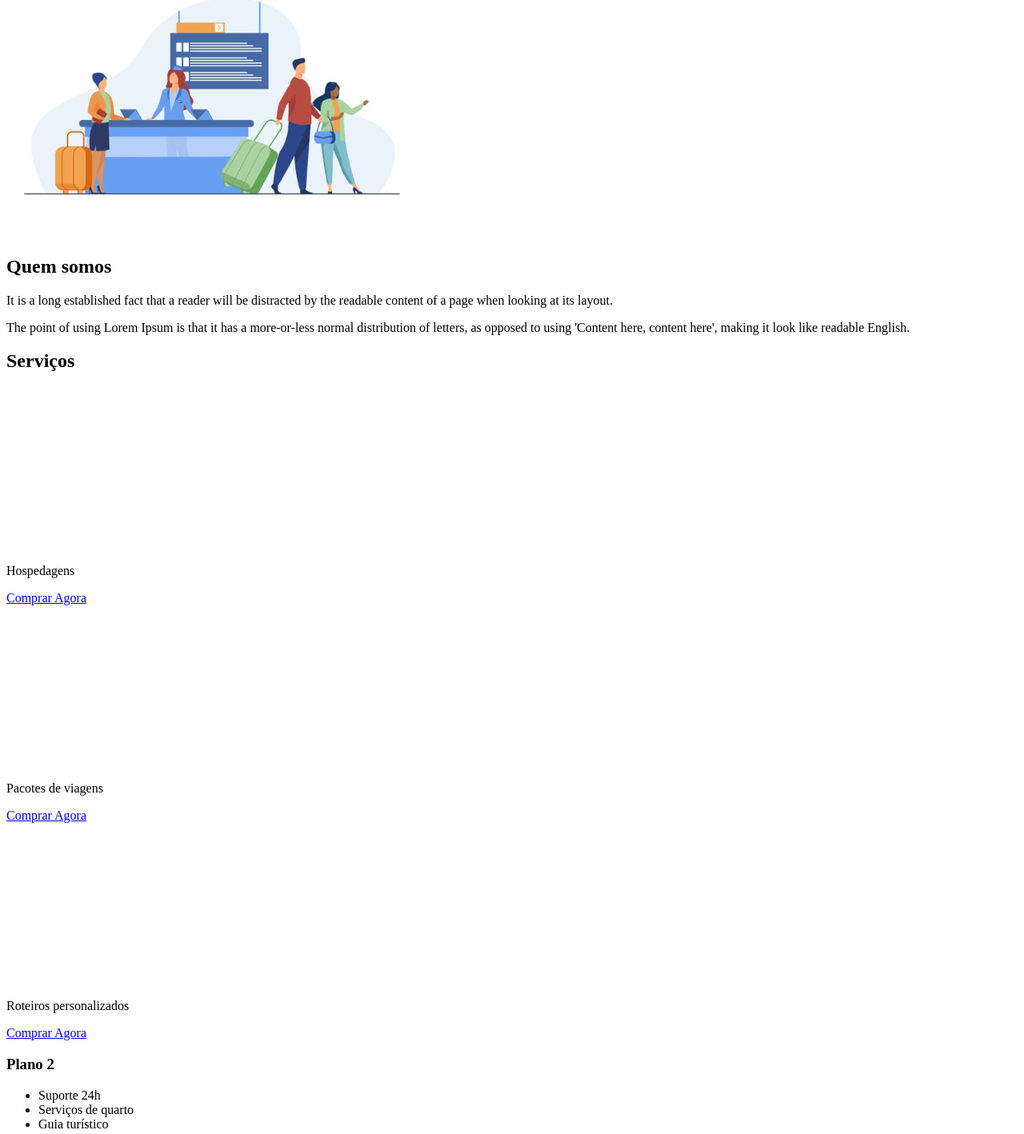
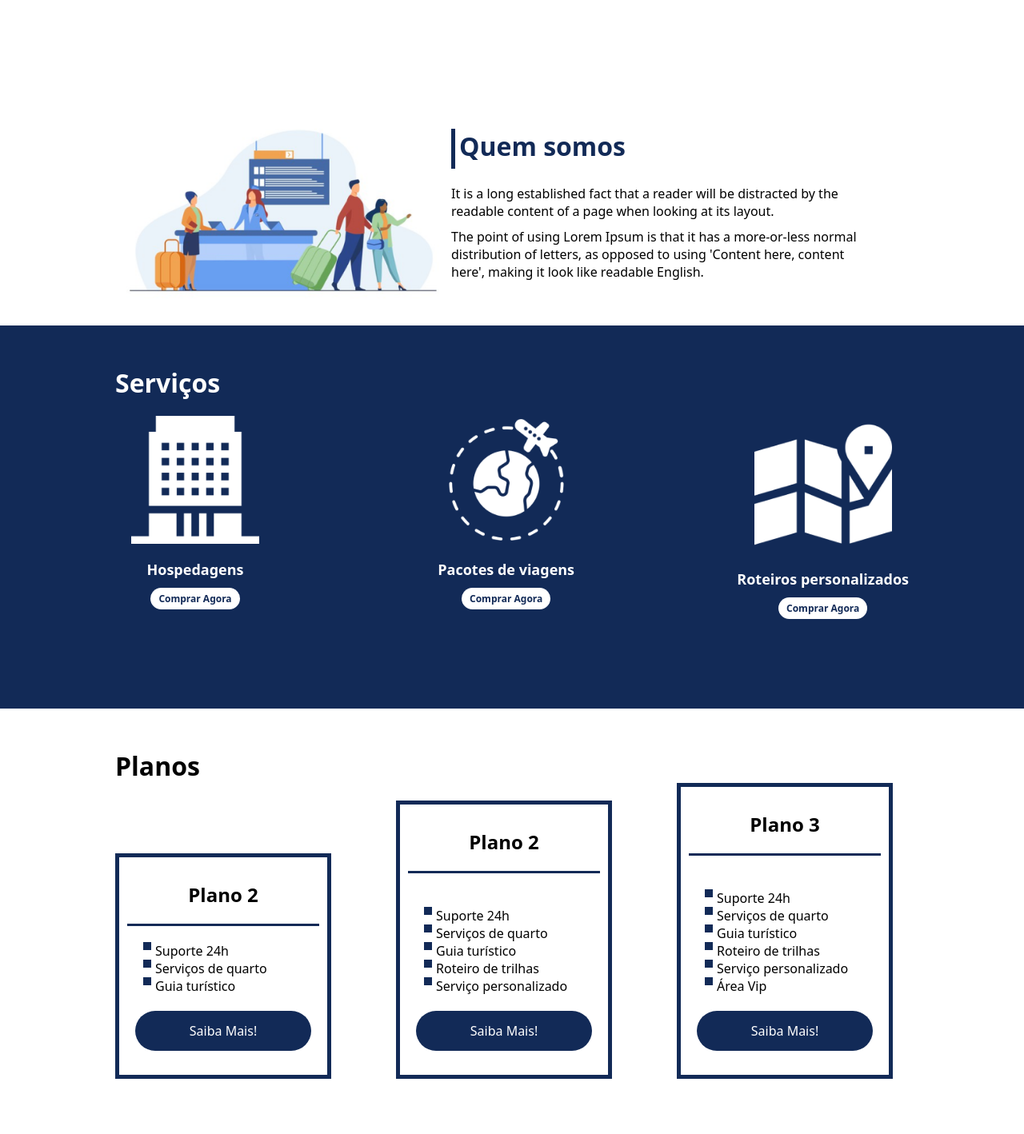
Before and after one commit to soumaisalex/Flexbox-css-dio, a plain HTML site: page index.html in a window 1280 px wide. Shown: the part 784-2202 px from the top of the page at 80% size. Drawn offline with Linux system fonts and the light colour scheme.

Commit message:
arquivos finais do projeto

```diff
--- a/index.html
+++ b/index.html
@@ -1,26 +1,34 @@
 <!DOCTYPE html>
 <html lang="pt-br">
+
 <head>
     <meta charset="UTF-8">
     <meta name="viewport" content="width=device-width, initial-scale=1.0">
     <title>Flex Turismos</title>
     <link rel="stylesheet" href="./style.css">
+    <link rel="stylesheet" href="https://fonts.googleapis.com">
+    <link rel="stylesheet" href="https://fonts.gstatic.com" crossorigin>
 </head>
+
 <body>
     <header>
+        <div class="flex-container menu">
+            <div>
                 <h1>FlexTurismos</h1>
-        <ul>
+            </div>
+            <ul class="list-items">
                 <li><a href="#quem-somos">Quem Somos</a></li>
                 <li><a href="#servicos">Serviços</a></li>
                 <li><a href="#planos">Planos</a></li>
             </ul>
+        </div>
     </header>
 
-    <div>
-        <div>
+    <div class="flex-container apresentacao">
+        <div class="texto-apresentacao">
             <h1>Flex <br>Turismos</h1>
             <p>O melhor serviço para você!</p>
-            <a href="">Saiba Mais!</a>
+            <a href="" class="btn">Saiba Mais!</a>
         </div>
 
         <div>
@@ -28,59 +36,65 @@
         </div>
     </div>
 
+    <div class="flex-container" id="quem-somos">
         <div>
+            <h2>Quem somos</h2>
+            <p>It is a long established fact that a reader will be distracted by the readable content of a page when
+                looking at its layout. </p>
+            <p>The point of using Lorem Ipsum is that it has a more-or-less normal distribution of letters, as opposed
+                to using 'Content here, content here', making it look like readable English.</p>
+        </div>
         <div>
             <img src="./images/1-quem-somos.png" alt="balcão de atendimento">
         </div>
-
-        <div>
-            <h2>Quem somos</h2>
-            <p>It is a long established fact that a reader will be distracted by the readable content of a page when looking at its layout. </p>
-            <p>The point of using Lorem Ipsum is that it has a more-or-less normal distribution of letters, as opposed to using 'Content here, content here', making it look like readable English.</p>
-        </div>
     </div>
 
-    <div>
+    <div class="container-externo">
+        <div class="flex-container" id="servicos">
             <div>
                 <h2>Serviços</h2>
             </div>
 
-        <div>
-            <div>
+            <div class="list-servicos">
+                <div class="item-servico">
                     <div><img src="./images/icon-2.png" alt="hospedagens"></div>
                     <p>Hospedagens</p>
                     <a href="#">Comprar Agora</a>
                 </div>
 
-            <div>
+                <div class="item-servico">
                     <div><img src="./images/icon-1.png" alt="pacote de viagens"></div>
                     <p>Pacotes de viagens</p>
                     <a href="#">Comprar Agora</a>
                 </div>
 
-            <div>
+                <div class="item-servico">
                     <div><img src="./images/icon-3.png" alt="roteiros personalizados"></div>
                     <p>Roteiros personalizados</p>
                     <a href="#">Comprar Agora</a>
                 </div>
-
+            </div>
         </div>
     </div>
 
-    <div>
+    <div class="flex-container" id="planos">
 
         <div>
+            <h2>Planos</h2>
+        </div>
+        <div class="list-planos">
+            <div class="item-plano">
                 <h3>Plano 2</h3>
                 <ul>
                     <li>Suporte 24h</li>
                     <li>Serviços de quarto</li>
                     <li>Guia turístico</li>
                 </ul>
-            <a href="#">Saiba Mais!</a>
+                <a href="#" class="btn">Saiba Mais!</a>
             </div>
 
-        <div>
-            <h3>Plano 2</h3>
+            <div class="item-plano">
+                <h3>Plano 2</h3><br />
                 <ul>
                     <li>Suporte 24h</li>
                     <li>Serviços de quarto</li>
@@ -88,11 +102,11 @@
                     <li>Roteiro de trilhas</li>
                     <li>Serviço personalizado</li>
                 </ul>
-            <a href="#">Saiba Mais!</a>
+                <a href="#" class="btn">Saiba Mais!</a>
             </div>
 
-        <div>
-            <h3>Plano 3</h3>
+            <div class="item-plano">
+                <h3>Plano 3</h3><br />
                 <ul>
                     <li>Suporte 24h</li>
                     <li>Serviços de quarto</li>
@@ -101,13 +115,18 @@
                     <li>Serviço personalizado</li>
                     <li>Área Vip</li>
                 </ul>
-            <a href="#">Saiba Mais!</a>
+                <a href="#" class="btn">Saiba Mais!</a>
             </div>
         </div>
 
+    </div>
+
     <footer>
-        <p>&copy; 2021 CSS Flexbox</p>
-        <p>Desenvolvido por: Seu nome aqui dev</p>
+        <div class="flex-container footer">
+            <p>&copy; 2022 CSS Flexbox</p>
+            <p>Desenvolvido por Alex Passos</p>
+        </div>
     </footer>
 </body>
+
 </html>
--- a/style.css
+++ b/style.css
@@ -0,0 +1,286 @@
+*{
+    margin: 0;
+    padding: 0;
+    font-family: system-ui, -apple-system, BlinkMacSystemFont, 'Segoe UI', Roboto, Oxygen, Ubuntu, Cantarell, 'Open Sans', sans-serif;
+}
+
+ul{
+    list-style: none;
+    margin: 0;
+    padding: 0;
+}
+
+ul li a{
+    text-decoration: none;
+}
+
+div img {
+    display: block;
+    width: 100%;
+}
+.flex-container{
+    display: flex;
+    max-width: 992px;
+    margin: auto;
+    width: 100%;
+    min-width: 320px;
+}
+
+header{
+    background-color: #122a57;
+    height: 100px;
+    display: flex;
+    align-items: center;
+    color: white;
+}
+
+header .list-items{
+    display: flex;
+    max-width: 260px;
+    width: 100%;
+    justify-content: space-between;
+    align-items: center;
+}
+
+.list-items li a{
+    color: white;
+}
+
+header .menu{
+    justify-content: space-between;
+}
+
+.apresentacao {
+    height: 100vh;
+    align-items: center;
+    justify-content: space-between;
+}
+
+.apresentacao .texto-apresentacao {
+    min-height: 200px;
+}
+
+.texto-apresentacao h1{
+    color: #122a57;
+    font-size: 48px;
+    margin-bottom: 10px;
+}
+
+.btn{
+    background-color: #122a57;
+    color: #fff;
+    text-align: center;
+    border-radius: 30px;
+    width: 220px;
+    display: block;
+    text-decoration: none;
+    height: 50px;
+    line-height: 50px;
+    margin-top: 10px;
+    margin-bottom: 10px;
+}
+
+#quem-somos{
+    flex-direction: row-reverse;
+    align-items: center;
+    justify-content: space-between;
+}
+
+#quem-somos h2{
+    font-size: 32px;
+    color: #122a57;
+    display: flex;
+    margin-bottom: 20px;
+}
+
+#quem-somos h2::before{
+    content: "";
+    height: 50px;
+    width: 5px;
+    margin-right: 5px;
+    background-color: #122a57;
+    position: relative;
+}
+
+#quem-somos p{
+    margin-bottom: 10px;
+    width: 90%;
+}
+
+#quem-somos img{
+    min-width: 420px;
+}
+
+.container-externo{
+    background-color: #122a57;
+    width: 100%;
+}
+
+#servicos{
+    flex-direction: column;
+    padding-top: 50px;
+    padding-bottom: 100px;
+}
+
+#servicos h2{
+    color: #fff;
+    font-size: 32px;
+    margin-bottom: 20px;
+}
+
+.list-servicos{
+    display: flex;
+    justify-content: space-between;
+}
+
+.list-servicos .item-servico{
+    text-align: center;
+}
+
+.item-servico a{
+    width: 220px;
+    background-color: #fff;
+    border-radius: 30px;
+    height: 50px;
+    text-align: center;
+    margin-top: 20px;
+    line-height: 50px;
+    padding: 5px 10px;
+    text-decoration: none;
+    color: #122a57;
+    font-size: 12px;
+    font-weight: 700;
+}
+
+.item-servico p{
+    font-weight: 700;
+    font-size: 18px;
+    color: #fff;
+    margin-top: 20px;
+}
+
+.item-servico img{
+    width: 80%;
+    margin: auto;
+}
+
+#planos{
+    flex-direction: column;
+    min-height: 100vh;
+    padding-top: 50px;
+}
+
+
+#planos h2{
+    font-size: 32px;
+}
+
+.list-planos{
+    display: flex;
+    align-items: flex-end;
+    justify-content: space-between;
+}
+
+.item-plano{
+    flex: 1;
+    border: 5px solid #122a57;
+    margin-right: 20px;
+    padding: 10px;
+    max-width: 240px;
+}
+
+.item-plano .btn{
+    margin: auto;
+    margin-bottom: 20px;
+}
+
+.item-plano h3{
+    font-size: 24px;
+    display: flex;
+    flex-direction: column;
+    text-align: center;
+    margin-top: 20px;
+}
+
+.item-plano h3::after{
+    content: "";
+    background-color: #122a57;
+    width: 100%;
+    height: 3px;
+    margin-top: 20px;
+    margin-bottom: 10px;
+}
+
+.item-plano ul {
+    padding: 10px 20px;
+    display: flex;
+    flex-direction: column;
+    margin-bottom: 10px;
+}
+
+
+.item-plano ul li{
+    display: flex;
+    flex-wrap: nowrap;
+    text-align: center;
+}
+
+.item-plano ul li::before{
+    content: "";
+    width: 10px;
+    height: 10px;
+    background-color: #122a57;
+    margin-right: 5px;
+}
+
+footer{
+    background-color: #122a57;
+    height: 70px;
+    display: flex;
+    align-items: center;
+}
+
+footer .footer{
+    justify-content: space-between;
+    color: #fff;
+}
+
+/*mobile*/
+
+@media(max-width: 992px){
+    .flex-container{
+        flex-direction: column;
+    }
+
+    .apresentacao{
+        flex-direction: column-reverse;
+    }
+    .apresentacao .texto-apresentacao{
+        width: 100%;
+    }
+    #quem-somos{
+        flex-direction: column-reverse;
+    }
+    #quem-somos img{
+        min-width: 320px;
+        margin: auto;
+    }
+    .list-servicos{
+        flex-direction: column;
+    }
+    .item-servico img{
+        width: 50%;
+        margin: auto;
+    }
+    .list-planos{
+        flex-direction: column;
+        align-items: flex-start;
+        margin-bottom: 20px;
+    }
+    .list-planos .item-plano{
+        max-width: 90%;
+        margin: auto;
+        width: 100%;
+        margin-bottom: 20px;
+    }
+}
```
Lines whose indentation alone changed are shown as unchanged.
